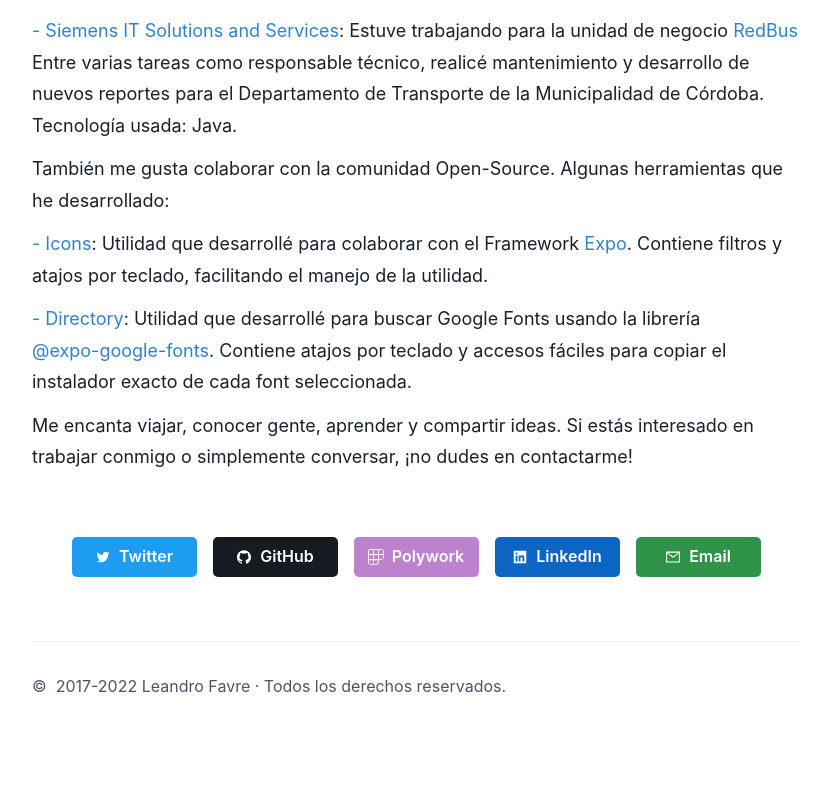
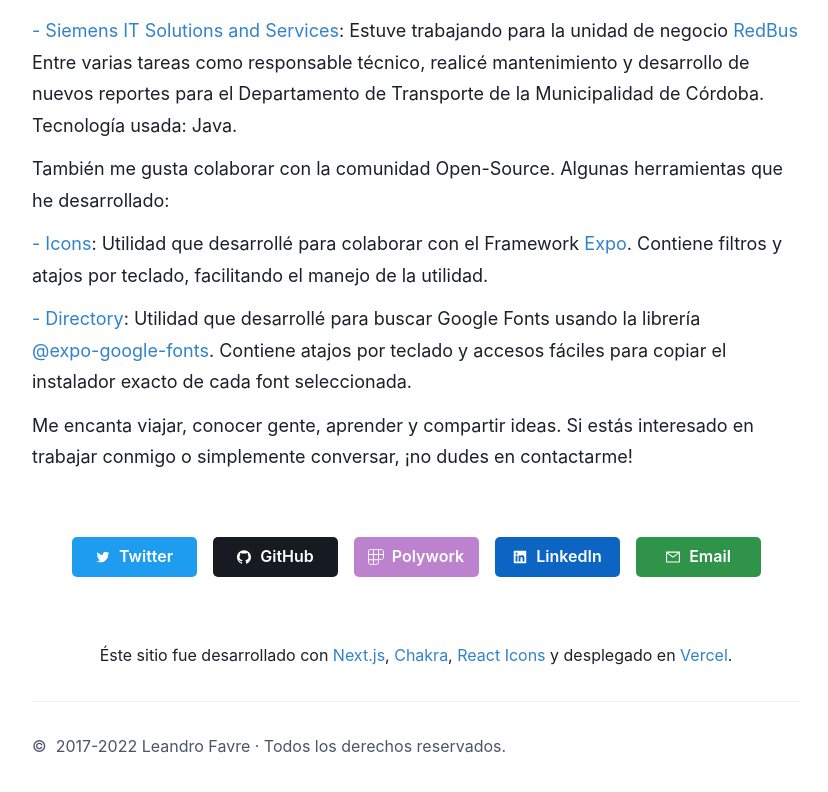
Before and after one commit to AtilaDev/atiladev.com, a Next.js app: page / in a window 1280 px wide. Shown: the part 856-1648 px from the top of the page, without its empty margins (224-1052 px from the left). Before the commit the page ends 1618 px from the top, so only its background shows below. Built offline with nearby package versions, Linux system fonts and the light colour scheme.

Commit message:
Iam actualizado

```diff
--- a/src/components/Contact.tsx
+++ b/src/components/Contact.tsx
@@ -1,5 +1,5 @@
 import * as React from 'react';
-import { Button, Stack, Link } from '@chakra-ui/react';
+import { Button, Stack, Link, Box } from '@chakra-ui/react';
 import {
   AiOutlineTwitter,
   AiFillGithub,
--- a/src/components/Footer.tsx
+++ b/src/components/Footer.tsx
@@ -6,10 +6,27 @@ import {
   VStack,
   Divider,
 } from '@chakra-ui/react';
+import { ExternalLink } from '.';
 
 const Footer: React.FC = () => {
   return (
     <VStack pb={8} spacing={8} as='footer' alignItems='flex-start'>
+      <Text
+        lineHeight='175%'
+        as='h2'
+        fontSize='md'
+        // pt={10}
+        alignSelf={'center'}
+      >
+        Éste sitio fue desarrollado con{' '}
+        <ExternalLink href='https://nextjs.org/'>Next.js</ExternalLink>,{' '}
+        <ExternalLink href='https://chakra-ui.com/'>Chakra</ExternalLink>,{' '}
+        <ExternalLink href='https://react-icons.github.io/react-icons/'>
+          React Icons
+        </ExternalLink>{' '}
+        y desplegado en{' '}
+        <ExternalLink href='https://vercel.com/'>Vercel</ExternalLink>.
+      </Text>
       <Divider />
       <Stack
         w='full'
--- a/src/components/Iam.tsx
+++ b/src/components/Iam.tsx
@@ -1,6 +1,6 @@
 import * as React from 'react';
 import { Text, Box, Stack, VStack, Heading } from '@chakra-ui/react';
-import ExternalLink from './ExternalLink';
+import { ExternalLink } from '.';
 
 const Iam: React.FC = () => {
   return (
```
